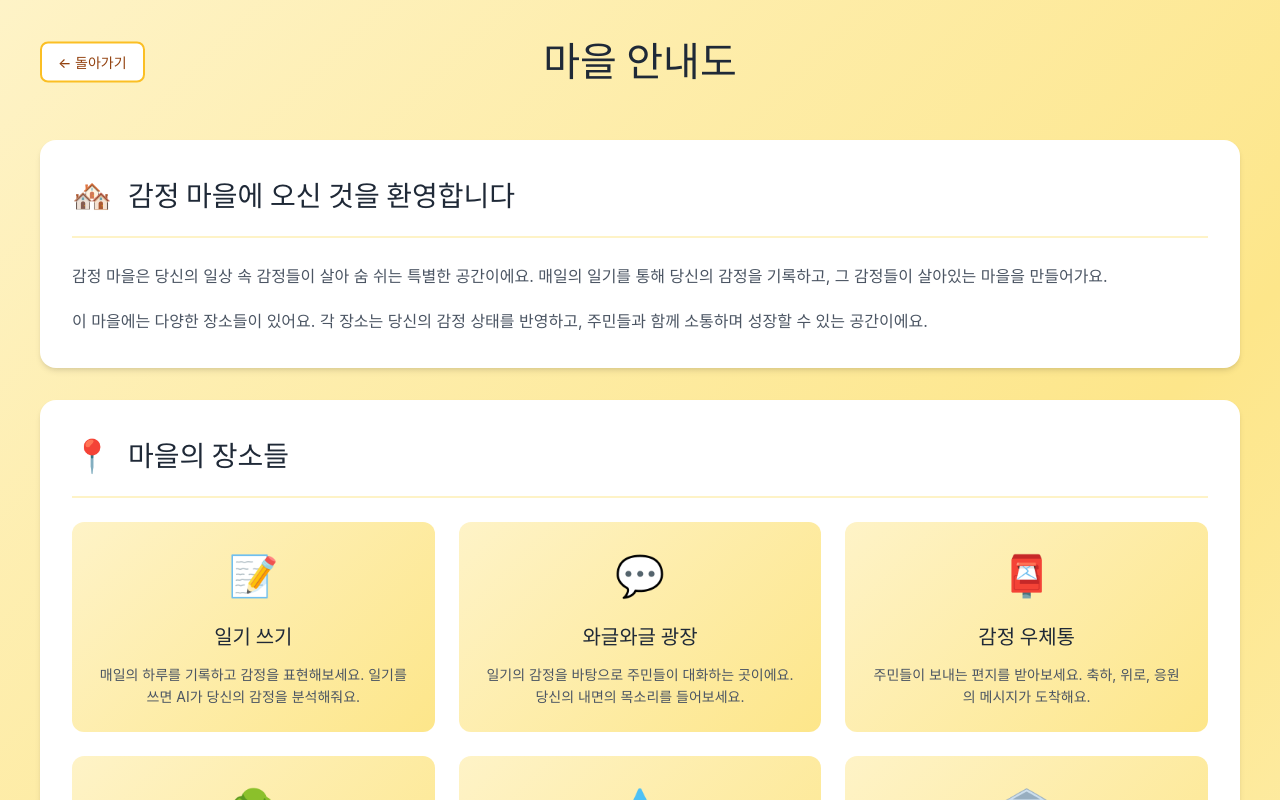
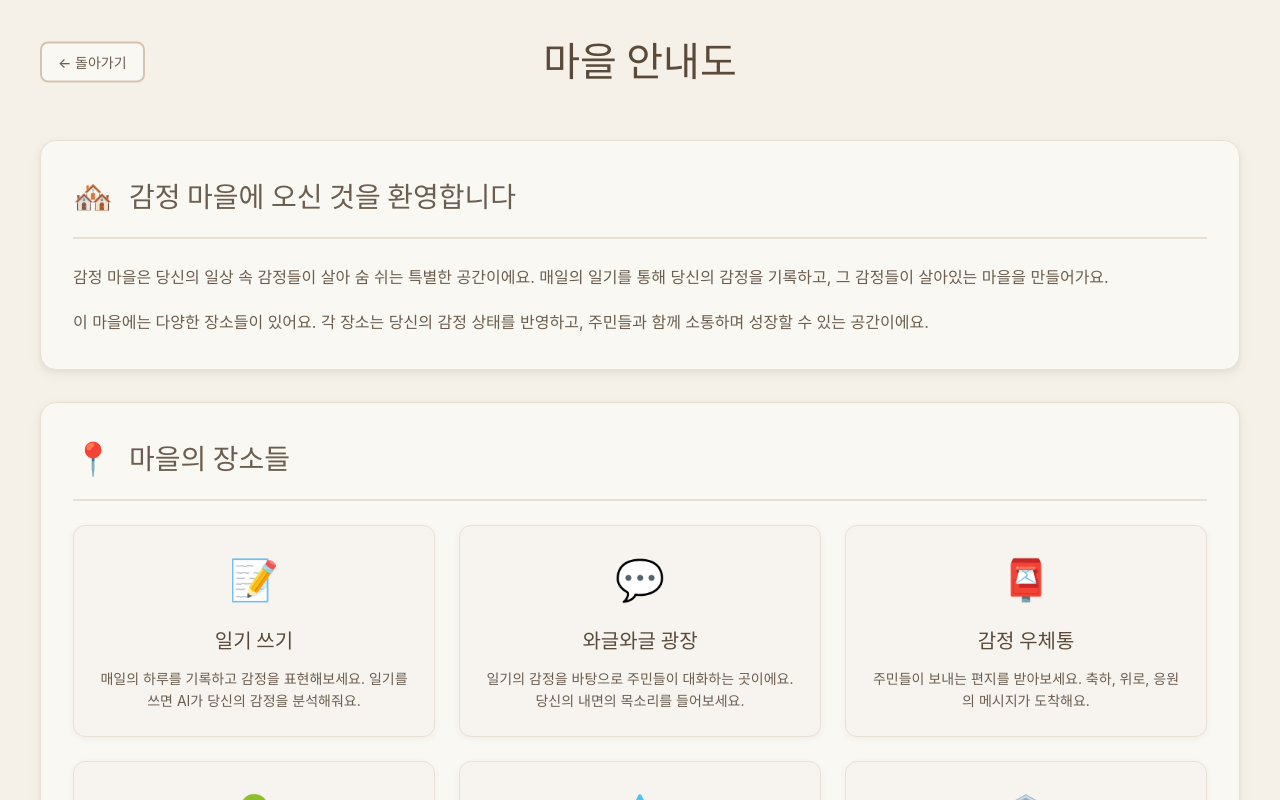
Before and after one commit to bearivh/moodtown, a React (Vite) app in the folder frontend/: page / in a window 1280 px wide. Both pictures are taken after a click on the button "🗺️ 마을 안내도". Shown: the top 800 px of the page. Built offline with nearby package versions, Linux system fonts and the light colour scheme; no server answers.

Commit message:
map design modify

```diff
--- a/frontend/src/components/ResidentsIntro.css
+++ b/frontend/src/components/ResidentsIntro.css
@@ -6,7 +6,7 @@
   font-size: 1.875rem;
   font-weight: bold;
   text-align: center;
-  color: #1f2937;
+  color: #5a4a3a;
   margin-bottom: 2rem;
 }
 
@@ -19,9 +19,9 @@
 }
 
 .resident-card {
-  background: white;
+  background: #faf8f3;
   border-radius: 0.75rem;
-  box-shadow: 0 1px 3px 0 rgba(0, 0, 0, 0.1), 0 1px 2px 0 rgba(0, 0, 0, 0.06);
+  box-shadow: 0 2px 6px rgba(90, 74, 58, 0.06);
   padding: 1.5rem;
   text-align: center;
   transition: box-shadow 0.3s ease;
@@ -31,10 +31,12 @@
   flex-direction: column;
   align-items: center;
   justify-content: center;
+  border: 1px solid #e8e0d5;
 }
 
 .resident-card:hover {
-  box-shadow: 0 4px 6px -1px rgba(0, 0, 0, 0.1), 0 2px 4px -1px rgba(0, 0, 0, 0.06);
+  box-shadow: 0 4px 12px rgba(90, 74, 58, 0.12);
+  background: #f7f4ef;
 }
 
 .resident-avatar {
@@ -60,19 +62,19 @@
 
 .resident-name {
   font-weight: bold;
-  color: #1f2937;
+  color: #5a4a3a;
   margin-bottom: 0.25rem;
 }
 
 .resident-emotion {
   font-size: 0.875rem;
-  color: #4b5563;
+  color: #6b5d4f;
   margin-bottom: 0.25rem;
 }
 
 .resident-description {
   font-size: 0.75rem;
-  color: #6b7280;
+  color: #6b5d4f;
 }
 
 .resident-speech-bubble {
@@ -80,15 +82,16 @@
   top: -2.5rem;
   left: 50%;
   transform: translateX(-50%);
-  background: white;
+  background: #faf8f3;
   padding: 0.5rem 0.75rem;
   border-radius: 1rem;
-  box-shadow: 0 2px 8px rgba(0, 0, 0, 0.15);
+  box-shadow: 0 2px 8px rgba(90, 74, 58, 0.15);
   font-size: 0.75rem;
-  color: #1f2937;
+  color: #5a4a3a;
   white-space: nowrap;
   z-index: 10;
   animation: float 2s ease-in-out infinite;
+  border: 1px solid #e8e0d5;
 }
 
 .resident-speech-bubble::after {
@@ -101,7 +104,7 @@
   height: 0;
   border-left: 6px solid transparent;
   border-right: 6px solid transparent;
-  border-top: 6px solid white;
+  border-top: 6px solid #faf8f3;
 }
 
 @keyframes float {
@@ -114,9 +117,9 @@
 }
 
 .resident-intro-card {
-  background: linear-gradient(135deg, #fef3c7 0%, #fde68a 100%);
+  background: #f7f4ef;
   border-radius: 0.75rem;
-  box-shadow: 0 1px 3px 0 rgba(0, 0, 0, 0.1), 0 1px 2px 0 rgba(0, 0, 0, 0.06);
+  box-shadow: 0 2px 6px rgba(90, 74, 58, 0.06);
   padding: 1.5rem;
   text-align: center;
   transition: box-shadow 0.3s ease;
@@ -125,10 +128,12 @@
   flex-direction: column;
   align-items: center;
   justify-content: center;
+  border: 1px solid #e8e0d5;
 }
 
 .resident-intro-card:hover {
-  box-shadow: 0 4px 6px -1px rgba(0, 0, 0, 0.1), 0 2px 4px -1px rgba(0, 0, 0, 0.06);
+  box-shadow: 0 4px 12px rgba(90, 74, 58, 0.12);
+  background: #f5f1e8;
 }
 
 .resident-intro-icon {
@@ -139,13 +144,13 @@
 .resident-intro-title {
   font-size: 1.25rem;
   font-weight: bold;
-  color: #1f2937;
+  color: #5a4a3a;
   margin-bottom: 0.75rem;
 }
 
 .resident-intro-text {
   font-size: 0.875rem;
-  color: #4b5563;
+  color: #6b5d4f;
   line-height: 1.6;
   margin: 0;
 }
--- a/frontend/src/pages/Guide.css
+++ b/frontend/src/pages/Guide.css
@@ -1,6 +1,6 @@
 .guide-container {
   min-height: 100vh;
-  background: linear-gradient(135deg, #fef3c7 0%, #fde68a 50%, #fef3c7 100%);
+  background: #f5f1e8;
   padding: 2rem 1rem;
 }
 
@@ -20,36 +20,37 @@
   left: 0;
   top: 50%;
   transform: translateY(-50%);
-  background: white;
-  border: 2px solid #fbbf24;
+  background: #faf8f3;
+  border: 2px solid #d4c4b0;
   border-radius: 0.5rem;
   padding: 0.5rem 1rem;
   font-size: 0.875rem;
-  color: #92400e;
+  color: #6b5d4f;
   cursor: pointer;
   transition: all 0.3s ease;
   font-weight: 500;
 }
 
 .guide-back-button:hover {
-  background: #fef3c7;
-  border-color: #f59e0b;
+  background: #ede8df;
+  border-color: #b8a896;
   transform: translateY(-50%) translateX(-2px);
 }
 
 .guide-title {
   font-size: 2.5rem;
   font-weight: bold;
-  color: #1f2937;
+  color: #5a4a3a;
   margin: 0;
 }
 
 .guide-section {
-  background: white;
+  background: #faf8f3;
   border-radius: 1rem;
   padding: 2rem;
   margin-bottom: 2rem;
-  box-shadow: 0 4px 6px -1px rgba(0, 0, 0, 0.1), 0 2px 4px -1px rgba(0, 0, 0, 0.06);
+  box-shadow: 0 4px 12px rgba(90, 74, 58, 0.08), 0 2px 4px rgba(90, 74, 58, 0.05);
+  border: 1px solid #e8e0d5;
 }
 
 .guide-section-header {
@@ -58,7 +59,7 @@
   gap: 1rem;
   margin-bottom: 1.5rem;
   padding-bottom: 1rem;
-  border-bottom: 2px solid #fef3c7;
+  border-bottom: 2px solid #e8e0d5;
 }
 
 .guide-section-icon {
@@ -68,7 +69,7 @@
 .guide-section-title {
   font-size: 1.75rem;
   font-weight: bold;
-  color: #1f2937;
+  color: #6b5d4f;
   margin: 0;
 }
 
@@ -78,7 +79,7 @@
 
 .guide-intro-text {
   font-size: 1rem;
-  color: #4b5563;
+  color: #6b5d4f;
   margin-bottom: 1rem;
 }
 
@@ -93,16 +94,19 @@
 }
 
 .guide-place-card {
-  background: linear-gradient(135deg, #fef3c7 0%, #fde68a 100%);
+  background: #f7f4ef;
   border-radius: 0.75rem;
   padding: 1.5rem;
   text-align: center;
   transition: transform 0.3s ease, box-shadow 0.3s ease;
+  border: 1px solid #e8e0d5;
+  box-shadow: 0 2px 6px rgba(90, 74, 58, 0.06);
 }
 
 .guide-place-card:hover {
   transform: translateY(-4px);
-  box-shadow: 0 8px 12px -2px rgba(0, 0, 0, 0.15);
+  box-shadow: 0 8px 16px rgba(90, 74, 58, 0.12);
+  background: #f5f1e8;
 }
 
 .guide-place-icon {
@@ -113,13 +117,13 @@
 .guide-place-title {
   font-size: 1.25rem;
   font-weight: bold;
-  color: #1f2937;
+  color: #5a4a3a;
   margin-bottom: 0.75rem;
 }
 
 .guide-place-description {
   font-size: 0.875rem;
-  color: #4b5563;
+  color: #6b5d4f;
   line-height: 1.6;
   margin: 0;
 }
```
